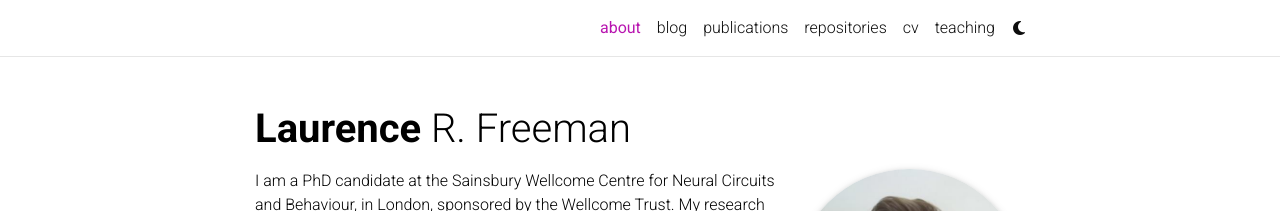
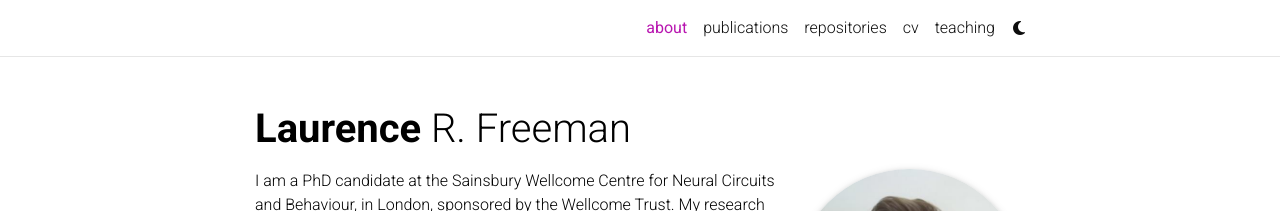
Before and after one commit to 3man1992/3man1992.github.io, a Jekyll site: the page built from _pages/about.md, in a window 1280 px wide. Shown: the top 211 px of the page. Built offline with Jekyll 4.4.1, drawn with Linux system fonts in a browser that asks for light colours; emoji names are drawn with the system emoji font; comment, search, counter and statistics services are not loaded; a style sheet for code colours, icons or effects is not loaded.

Commit message:
try comment out blog

```diff
--- a/_includes/header.html
+++ b/_includes/header.html
@@ -53,13 +53,13 @@
               </li>
               {% if site.blog_nav_title %}
               <!-- Blog -->
-              <li class="nav-item {% if page.url contains 'blog' %}active{% endif %}">
+              <!-- <li class="nav-item {% if page.url contains 'blog' %}active{% endif %}">
                 <a class="nav-link" href="{{ '/blog/' | relative_url }}">{{ site.blog_nav_title }}
                   {%- if page.url contains 'blog' -%}
                   <span class="sr-only">(current)</span>
                   {%- endif -%}
                 </a>
-              </li>
+              </li> -->
               {%- endif %}
 
               <!-- Other pages -->
```
